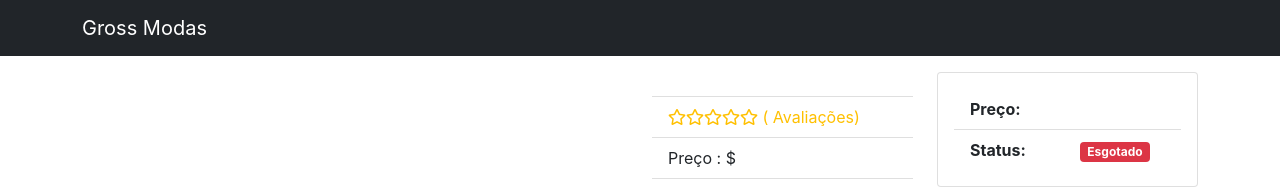
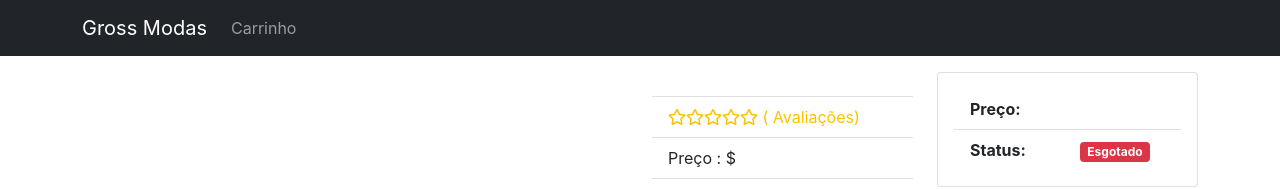
Before and after one commit to alexsgross/GrossModas, a React (Create React App) app in the folder frontend/: page /products/1 in a window 1280 px wide. Shown: the top 189 px of the page. Built offline with nearby package versions, Linux system fonts and the light colour scheme; no server answers.

Commit message:
criando o carrinho de compras

```diff
--- a/frontend/src/App.js
+++ b/frontend/src/App.js
@@ -1,11 +1,18 @@
-import { BrowserRouter, Route, Routes } from "react-router-dom";
+import { BrowserRouter, Route, Routes, Link } from "react-router-dom";
 import HomeScreen from "./screens/HomeScreen";
 import ProductScreen from "./screens/ProductScreen";
 import Navbar from "react-bootstrap/Navbar";
+import Badge from "react-bootstrap/Badge";
+import Nav from "react-bootstrap/Nav";
 import Container from "react-bootstrap/Container";
 import {LinkContainer} from "react-router-bootstrap";
+import { useContext } from "react";
+import { Store } from "./Store";
 
 function App() {
+  const { state } = useContext(Store);
+  const { cart } = state;
+
   return (
     <BrowserRouter>
       <div className="d-flex flex-column site-container">
@@ -15,9 +22,18 @@ function App() {
               <LinkContainer to="/">
                 <Navbar.Brand>Gross Modas</Navbar.Brand>
               </LinkContainer>
+              <Nav className="me-auto">
+                <Link to="/cart" className="nav-link">
+                  Carrinho
+                  { cart.cartItems.length > 0 && (
+                    <Badge pill bg="danger">
+                      {cart.cartItems.length}
+                    </Badge>
+                  )}
+                </Link>
+              </Nav>
             </Container>
           </Navbar>
-
         </header>
         <main>
           <Container className="mt-3" >
--- /dev/null
+++ b/frontend/src/Store.js
@@ -0,0 +1,29 @@
+import { createContext, useReducer } from 'react';
+
+export const Store = createContext();
+
+const initialState = {
+    cart: {
+      cartItems: [],
+    },
+};
+function reducer(state, action) {
+    switch (action.type) {
+        case 'cart_add_item': // adiciona itens ao carrinho
+            return {
+                ...state,
+                cart: {
+                    ...state.cart,
+                    cartItems: [...state.cart.cartItems, action.payload],
+                },
+            };
+        default:
+            return state;
+    }
+}
+
+export function StoreProvider(props) {
+    const [state, dispatch] = useReducer(reducer, initialState);
+    const value = { state, dispatch };
+    return <Store.Provider value={value}>{props.children}</Store.Provider>;
+}
--- a/frontend/src/index.js
+++ b/frontend/src/index.js
@@ -5,12 +5,15 @@ import 'bootstrap/dist/css/bootstrap.min.css';
 import './index.css';
 import App from './App';
 import reportWebVitals from './reportWebVitals';
+import { StoreProvider } from './Store';
 
 ReactDOM.render(
   <React.StrictMode>
-    <HelmetProvider>
-      <App />
-    </HelmetProvider>
+    <StoreProvider>
+      <HelmetProvider>
+        <App />
+      </HelmetProvider>
+    </StoreProvider>
   </React.StrictMode>,
   document.getElementById('root')
 );
--- a/frontend/src/screens/ProductScreen.js
+++ b/frontend/src/screens/ProductScreen.js
@@ -1,5 +1,5 @@
 import axios from "axios";
-import { useEffect, useReducer } from "react";
+import { useEffect, useReducer, useContext } from "react";
 import { useParams } from "react-router-dom";
 import Col from "react-bootstrap/esm/Col";
 import Row from "react-bootstrap/esm/Row";
@@ -12,6 +12,7 @@ import { Helmet } from "react-helmet-async";
 import LoadingBox from "../components/LoadingBox";
 import MessageBox from "../components/MessageBox";
 import { getError } from "../utils";
+import { Store } from "../Store";
 
 
 
@@ -49,6 +50,11 @@ function ProductScreen() {
       };
       fetchData();
   }, [slug]);
+
+  const {state, dispatch: cxtDispatch} = useContext(Store);
+  const addToCartHandler = () => {
+      cxtDispatch({ type: 'cart_add_item', payload: {...product, quantity: 1} });
+  }
 
     return loading ? (
       <LoadingBox/>
@@ -110,7 +116,7 @@ function ProductScreen() {
                   {product.countInStock > 0 && (
                     <ListGroup.Item>
                       <div className="d-grid">
-                        <Button variant="primary">
+                        <Button onClick={addToCartHandler} variant="primary">
                           <b>Adicionar ao Carrinho</b>
                         </Button>
                       </div>
@@ -122,7 +128,7 @@ function ProductScreen() {
             </Card>
           </Col>
         </Row>
-        </div>
+       </div>
     );
 }
 export default ProductScreen;
```
